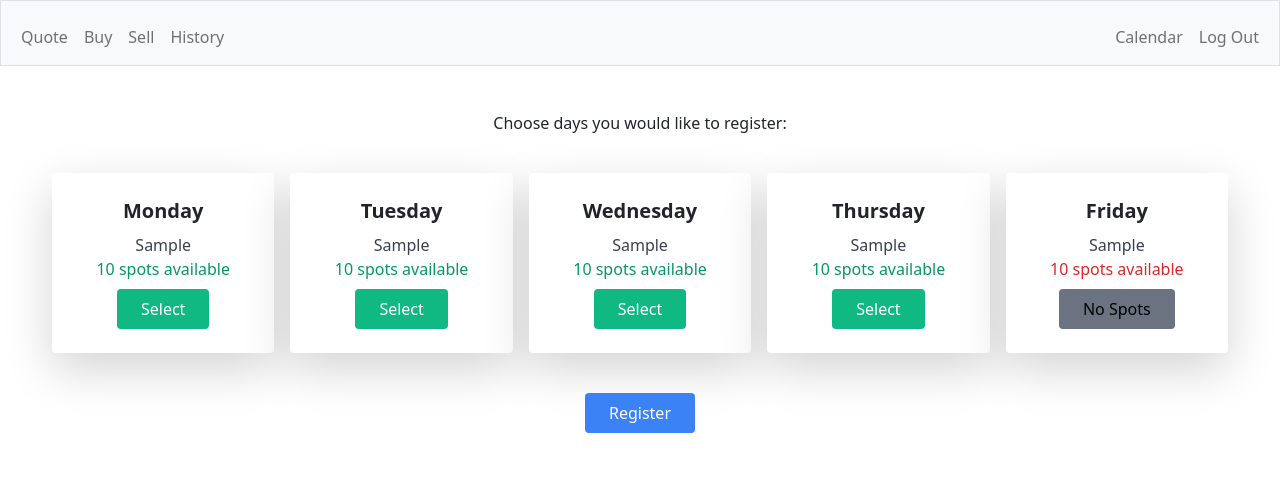
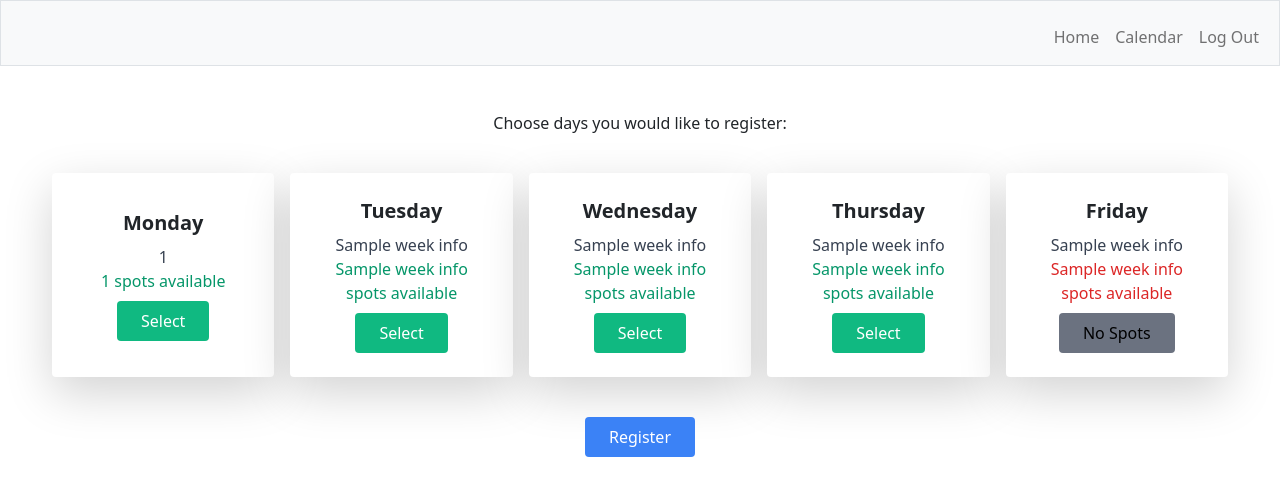
Before and after one commit to MrOmarHegazy/pickupFootball, a Flask app: template templates/calendar.html in a window 1280 px wide. Shown: the top 496 px of the page. Run offline with Flask 3, Linux system fonts and the light colour scheme; a user stored in the database is signed in; tables that the repository leaves empty hold one stand-in row (values such as "Sample post"); the template is opened without the code that fills it: most values are stand-ins (such as "Sample title", 1, 10 or a date in 2020).

Commit message:
Fixed database showing wrong numbers on calendar

```diff
--- a/app.py
+++ b/app.py
@@ -179,42 +179,54 @@ def get_business_week_and_slots_available(d):
     business_days = [(start_of_week + timedelta(days=i)).strftime('%B %d') for i in range(5)]
 
     capacities = {}
+    dayindex = 0
 
     for day in business_days:
         # Convert the string representation back to a date object for querying
         day_date = datetime.strptime(day, '%B %d').date()
+         # Set the year to be the same as the original date
+        correct_year = d.year
+        day_date = day_date.replace(year=correct_year)
 
         try:
             day_slot = db.session.query(Slot).filter(Slot.date == day_date).first()
+
             if day_slot:
-                capacities[day] = day_slot.currentCapacity
+                capacities[dayindex] = day_slot.currentCapacity
+            else:
+                if dayindex == 0:  # Only call this once per week, not for every missing day
+                    print("No slot found for the date, adding new week slots.")
+                    add_new_week_slots(start_of_week)
 
-            #else:
-            #    get_business_week_and_slots_available(d) #take you back to beginning of loop to obtain capacity
-
+            dayindex += 1
 
         except:
             db.session.rollback()
-            add_new_week_slots()
             print("Integrity Error in Get Business Week Function")
+
 
     return business_days, capacities
 
-def add_new_week_slots():
+def add_new_week_slots(start_of_week):
     """TO-DO: Consider CRON job or Celery(for flask) to automate this every Saturday at 12am"""
-    today = date.today()
-    # Check if today is a Monday
-    if today.weekday() == 0:
-        # Add slots for the entire week
-        for i in range(5):  # Monday to Friday
-            slot_date = today + timedelta(days=i)
+
+    # Add slots for the entire week
+    for i in range(5):  # Monday to Friday
+        slot_date = start_of_week + timedelta(days=i)
+
+        # Check if a slot for this date already exists
+        existing_slot = db.session.query(Slot).filter(Slot.date == slot_date).first()
+
+        if existing_slot is None:
             try:
-                new_slot = Slot(date=slot_date, fieldId = 1, startTime =  time(7, 30), endTime =  time(9, 00), maxCapacity = 56, currentCapacity = 0)  # fill in the other fields as required
+                new_slot = Slot(date=slot_date, fieldId=1, startTime=time(7, 30), endTime=time(9, 00), maxCapacity=56, currentCapacity=56)  # fill in the other fields as required
                 db.session.add(new_slot)
             except:
                 print("Problem in add_new_week_slots method")
-        db.session.commit()
+                db.session.rollback()
 
+    print("New week added in database Slots table")
+    db.session.commit()
 if __name__ == "__main__":
 
     """All this code only works when you run "python app.py" for example directly, but when running flask, you import this file as a module, and so all this code below never runs"""
--- a/models.py
+++ b/models.py
@@ -34,7 +34,7 @@ class Slot(db.Model):
     fieldId = db.Column(db.Integer, db.ForeignKey('field.id'), nullable=False)
     startTime = db.Column(db.Time, nullable=False)
     endTime = db.Column(db.Time, nullable=False)
-    date = db.Column(db.Date, nullable=False)
+    date = db.Column(db.Date, nullable=False, unique = True)
     maxCapacity = db.Column(db.Integer, nullable=False)
     currentCapacity = db.Column(db.Integer, nullable=False, default=0)
     fieldId = db.Column(db.Integer, db.ForeignKey('field.id'), nullable=False)
--- a/templates/calendar.html
+++ b/templates/calendar.html
@@ -13,32 +13,32 @@
     <div class="flex space-x-4 p-10">
         <div class="shadow-lg w-1/5 p-4 flex flex-col items-center justify-center bg-white rounded ">
           <h2 class="font-bold text-xl mb-2">Monday</h2>
-          <p class="text-gray-700">{{week_info[0]}}</p>
-          <p class="text-green-600 mb-2">{{ mon_spots_available }} spots available</p>
+          <p class="text-gray-700">{{week_info[0][0]}}</p>
+          <p class="text-green-600 mb-2">{{ week_info[1][0] }} spots available</p>
           <button class="bg-green-500 text-white px-4 py-2 rounded hover:bg-green-600">Select</button>
         </div>
         <div class="shadow-lg w-1/5 p-4 flex flex-col items-center justify-center bg-white rounded">
             <h2 class="font-bold text-xl mb-2">Tuesday</h2>
-            <p class="text-gray-700">{{week_info[1]}}</p>
-            <p class="text-green-600 mb-2">{{tues_spots_available}} spots available</p>
+            <p class="text-gray-700">{{week_info[0][1]}}</p>
+            <p class="text-green-600 mb-2">{{week_info[1][1]}} spots available</p>
             <button class="bg-green-500 text-white px-4 py-2 rounded hover:bg-green-600">Select</button>
           </div>
           <div class="shadow-lg w-1/5 p-4 flex flex-col items-center justify-center bg-white rounded">
             <h2 class="font-bold text-xl mb-2">Wednesday</h2>
-            <p class="text-gray-700">{{week_info[2]}}</p>
-            <p class="text-green-600 mb-2">{{wed_spots_available}} spots available</p>
+            <p class="text-gray-700">{{week_info[0][2]}}</p>
+            <p class="text-green-600 mb-2">{{week_info[1][2]}} spots available</p>
             <button class="bg-green-500 text-white px-4 py-2 rounded hover:bg-green-600">Select</button>
           </div>
           <div class="shadow-lg w-1/5 p-4 flex flex-col items-center justify-center bg-white rounded">
             <h2 class="font-bold text-xl mb-2">Thursday</h2>
-            <p class="text-gray-700">{{week_info[3]}}</p>
-            <p class="text-green-600 mb-2">{{thurs_spots_available}} spots available</p>
+            <p class="text-gray-700">{{week_info[0][3]}}</p>
+            <p class="text-green-600 mb-2">{{week_info[1][3]}} spots available</p>
             <button class="bg-green-500 text-white px-4 py-2 rounded hover:bg-green-600">Select</button>
           </div>
           <div class="shadow-lg w-1/5 p-4 flex flex-col items-center justify-center bg-white rounded">
             <h2 class="font-bold text-xl mb-2">Friday</h2>
-            <p class="text-gray-700">{{week_info[4]}}</p>
-            <p class="text-red-600 mb-2">{{fri_spots_available}} spots available</p>
+            <p class="text-gray-700">{{week_info[0][4]}}</p>
+            <p class="text-red-600 mb-2">{{week_info[1][4]}} spots available</p>
             <button class="bg-gray-500 text-black px-4 py-2 rounded cursor-not-allowed" disabled>No Spots</button>
         </div>
     </div>
--- a/templates/layout.html
+++ b/templates/layout.html
@@ -34,13 +34,8 @@
                 </button>
                 <div class="collapse navbar-collapse" id="navbar">
                     {% if session["user_id"] %}
-                        <ul class="navbar-nav me-auto mt-2">
-                            <li class="nav-item"><a class="nav-link" href="/quote">Quote</a></li>
-                            <li class="nav-item"><a class="nav-link" href="/buy">Buy</a></li>
-                            <li class="nav-item"><a class="nav-link" href="/sell">Sell</a></li>
-                            <li class="nav-item"><a class="nav-link" href="/history">History</a></li>
-                        </ul>
                         <ul class="navbar-nav ms-auto mt-2">
+                            <li class="nav-item"><a class="nav-link" href="/">Home</a></li>
                             <li class="nav-item"><a class="nav-link" href="/calendar">Calendar</a></li>
                             <li class="nav-item"><a class="nav-link" href="/logout">Log Out</a></li>
                         </ul>
```
Also changed, not shown: instance/registration.db (deleted), registration.db, 1 other file.
